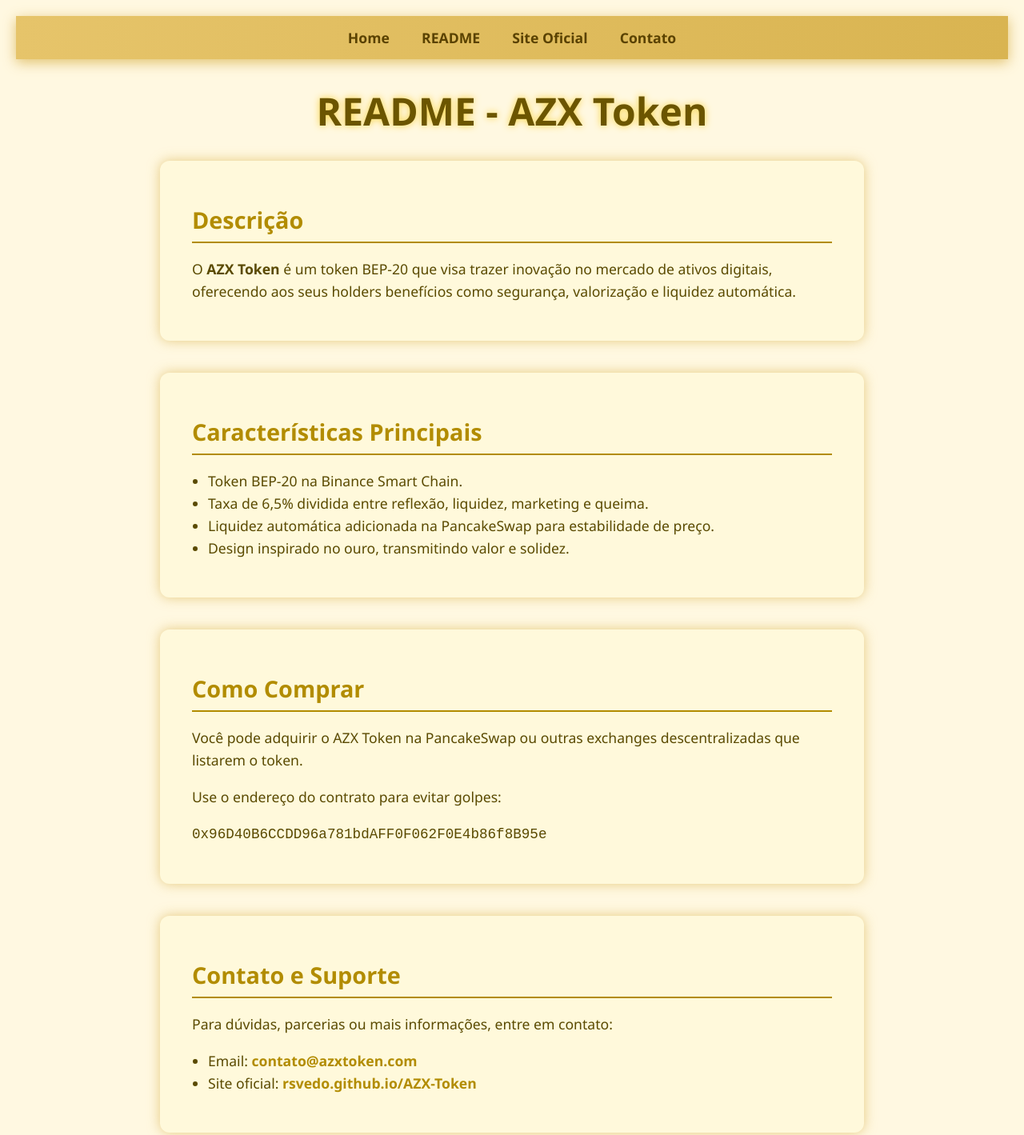
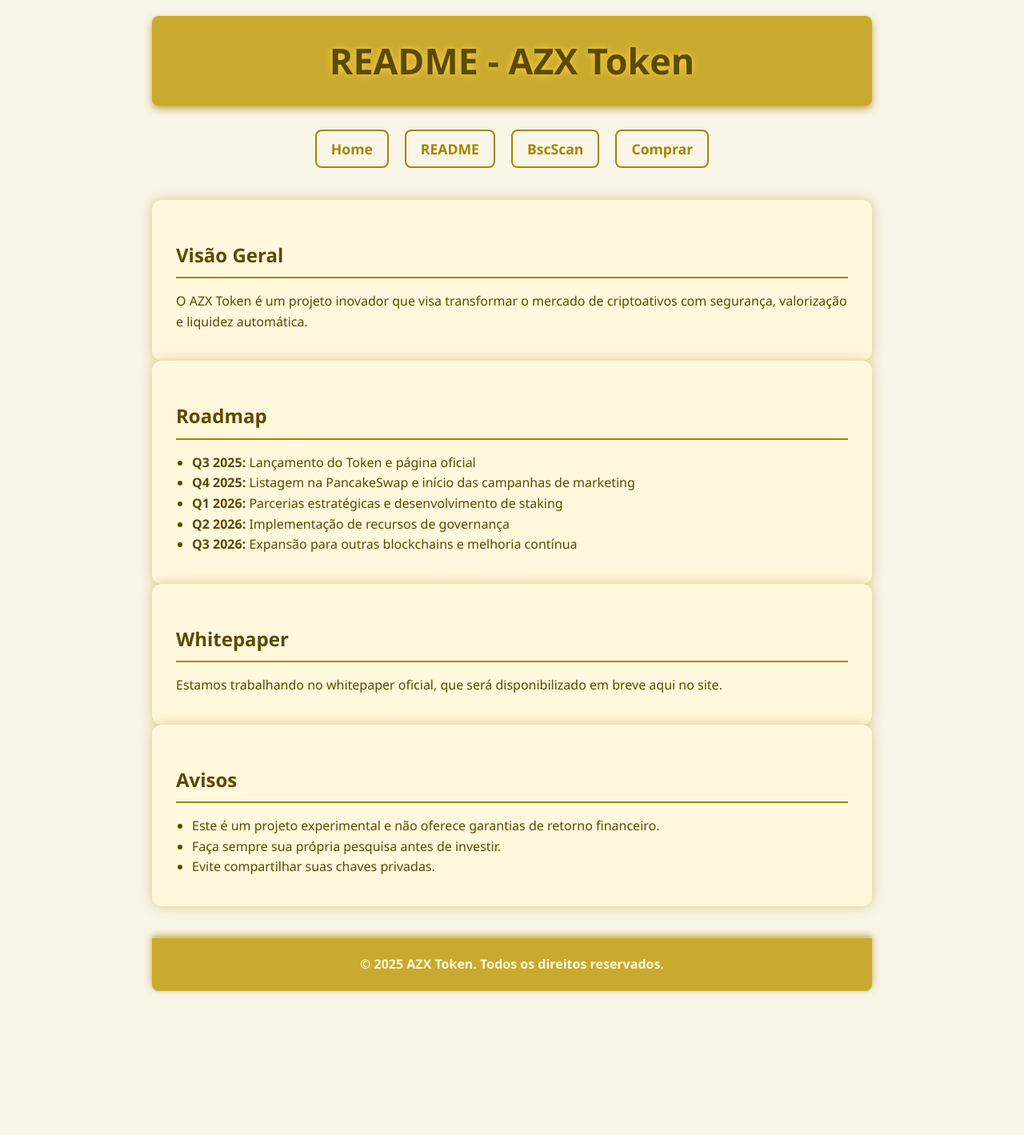
Before and after one commit to RSVEDO/AZX-Token, a plain HTML site: page README.html in a window 1280 px wide. Shown: the top 1419 px of the page at 80% size. After the commit the page ends 1279 px from the top, so only its background shows below. Drawn offline with Linux system fonts and the light colour scheme.

Commit message:
Update README.html

```diff
--- a/README.html
+++ b/README.html
@@ -3,117 +3,144 @@
 <head>
   <meta charset="UTF-8" />
   <meta name="viewport" content="width=device-width, initial-scale=1" />
-<title>AZX Token - README</title>
+  <title>README - AZX Token</title>
   <style>
     body {
-    background: #fff8e1;
-    color: #6b5500;
+      background: #f9f5e7;
+      color: #5b4a00;
       font-family: 'Segoe UI', Tahoma, Geneva, Verdana, sans-serif;
-    margin: 0; padding: 20px;
+      margin: 0;
+      padding: 0 20px 40px 20px;
+      line-height: 1.6;
+      max-width: 900px;
+      margin-left: auto;
+      margin-right: auto;
     }
+
+    header {
+      background: #c9aa2e;
+      padding: 20px 40px;
+      box-shadow: 0 4px 10px #b5921fcc;
+      border-radius: 8px;
+      margin-top: 20px;
+      margin-bottom: 30px;
+      text-align: center;
+    }
+
+    header h1 {
+      margin: 0;
+      font-size: 2.8rem;
+      font-weight: 900;
+      text-shadow: 0 0 8px #ffd54f;
+      user-select: none;
+    }
+
     nav {
-    background: linear-gradient(90deg, #e6c46a, #d9b451);
-    padding: 15px 0;
-    text-align: center;
-    box-shadow: 0 4px 15px #d9b451cc;
-    position: sticky;
-    top: 0;
-    z-index: 10;
+      display: flex;
+      justify-content: center;
+      gap: 20px;
+      margin-bottom: 40px;
     }
+
     nav a {
-    color: #5a4200;
+      color: #a68400;
+      font-weight: 700;
       text-decoration: none;
-    margin: 0 18px;
-    font-weight: 700;
       font-size: 1.1rem;
+      padding: 8px 18px;
+      border-radius: 8px;
+      border: 2px solid #a68400;
+      transition: all 0.3s ease;
     }
+
     nav a:hover {
-    text-decoration: underline;
+      background-color: #a68400;
+      color: #fff8dc;
     }
-  h1 {
-    font-size: 3rem;
-    font-weight: 900;
-    text-align: center;
-    text-shadow: 0 0 10px #f9d342;
-    margin-bottom: 30px;
+
+    h2 {
+      border-bottom: 2px solid #a68400;
+      padding-bottom: 8px;
+      margin-top: 30px;
+      margin-bottom: 15px;
+      user-select: none;
     }
+
     section {
-    max-width: 800px;
-    margin: 0 auto 40px;
-    background: #fff9db;
+      background: #fff8dc;
+      padding: 20px 30px;
       border-radius: 12px;
-    padding: 30px 40px;
-    box-shadow: 0 0 15px #d9b451aa;
+      box-shadow: 0 0 15px #b5921f77;
     }
-  h2 {
-    color: #b28c00;
-    border-bottom: 2px solid #b28c00;
-    padding-bottom: 8px;
-    font-size: 1.8rem;
-    font-weight: 700;
-    margin-bottom: 18px;
-  }
-  p, ul {
-    font-size: 1.1rem;
-    line-height: 1.6;
-    color: #5a4a00;
-  }
+
     ul {
       padding-left: 20px;
     }
+
     footer {
       text-align: center;
-    padding: 25px 10px;
-    font-size: 0.9rem;
-    color: #a88e12;
-  }
-  a {
-    color: #b28c00;
-    font-weight: 700;
-    text-decoration: none;
-  }
-  a:hover {
-    text-decoration: underline;
+      padding: 20px;
+      background: #c9aa2e;
+      color: #fff8dc;
+      font-weight: 600;
+      box-shadow: 0 -3px 10px #b5921fcc;
+      user-select: none;
+      margin-top: 40px;
+      border-radius: 0 0 8px 8px;
+      max-width: 900px;
+      margin-left: auto;
+      margin-right: auto;
     }
   </style>
 </head>
 <body>
+
+  <header>
+    <h1>README - AZX Token</h1>
+  </header>
+
   <nav>
     <a href="index.html">Home</a>
     <a href="readme.html">README</a>
-  <a href="https://rsvedo.github.io/AZX-Token/" target="_blank" rel="noopener noreferrer">Site Oficial</a>
-  <a href="mailto:contato@azxtoken.com">Contato</a>
+    <a href="https://bscscan.com/token/0x96d40b6ccdd96a781bdaff0f062f0e4b86f8b95e" target="_blank" rel="noopener noreferrer">BscScan</a>
+    <a href="https://pancakeswap.finance/swap?outputCurrency=0x96d40b6ccdd96a781bdaff0f062f0e4b86f8b95e" target="_blank" rel="noopener noreferrer">Comprar</a>
   </nav>
-<h1>README - AZX Token</h1>
+
+  <main>
     <section>
-  <h2>Descrição</h2>
-  <p>O <strong>AZX Token</strong> é um token BEP-20 que visa trazer inovação no mercado de ativos digitais, oferecendo aos seus holders benefícios como segurança, valorização e liquidez automática.</p>
+      <h2>Visão Geral</h2>
+      <p>O AZX Token é um projeto inovador que visa transformar o mercado de criptoativos com segurança, valorização e liquidez automática.</p>
     </section>
+
     <section>
-  <h2>Características Principais</h2>
+      <h2>Roadmap</h2>
       <ul>
-    <li>Token BEP-20 na Binance Smart Chain.</li>
-    <li>Taxa de 6,5% dividida entre reflexão, liquidez, marketing e queima.</li>
-    <li>Liquidez automática adicionada na PancakeSwap para estabilidade de preço.</li>
-    <li>Design inspirado no ouro, transmitindo valor e solidez.</li>
+        <li><strong>Q3 2025:</strong> Lançamento do Token e página oficial</li>
+        <li><strong>Q4 2025:</strong> Listagem na PancakeSwap e início das campanhas de marketing</li>
+        <li><strong>Q1 2026:</strong> Parcerias estratégicas e desenvolvimento de staking</li>
+        <li><strong>Q2 2026:</strong> Implementação de recursos de governança</li>
+        <li><strong>Q3 2026:</strong> Expansão para outras blockchains e melhoria contínua</li>
       </ul>
     </section>
+
     <section>
-  <h2>Como Comprar</h2>
-  <p>Você pode adquirir o AZX Token na PancakeSwap ou outras exchanges descentralizadas que listarem o token.</p>
-  <p>Use o endereço do contrato para evitar golpes:</p>
-  <p><code>0x96D40B6CCDD96a781bdAFF0F062F0E4b86f8B95e</code></p>
+      <h2>Whitepaper</h2>
+      <p>Estamos trabalhando no whitepaper oficial, que será disponibilizado em breve aqui no site.</p>
     </section>
+
     <section>
-  <h2>Contato e Suporte</h2>
-  <p>Para dúvidas, parcerias ou mais informações, entre em contato:</p>
+      <h2>Avisos</h2>
       <ul>
-    <li>Email: <a href="mailto:contato@azxtoken.com">contato@azxtoken.com</a></li>
-    <li>Site oficial: <a href="https://rsvedo.github.io/AZX-Token/" target="_blank" rel="noopener noreferrer">rsvedo.github.io/AZX-Token</a></li>
+        <li>Este é um projeto experimental e não oferece garantias de retorno financeiro.</li>
+        <li>Faça sempre sua própria pesquisa antes de investir.</li>
+        <li>Evite compartilhar suas chaves privadas.</li>
       </ul>
     </section>
+  </main>
+
   <footer>
     &copy; 2025 AZX Token. Todos os direitos reservados.
   </footer>
+
 </body>
 </html>
```
Lines whose indentation alone changed are shown as unchanged.
